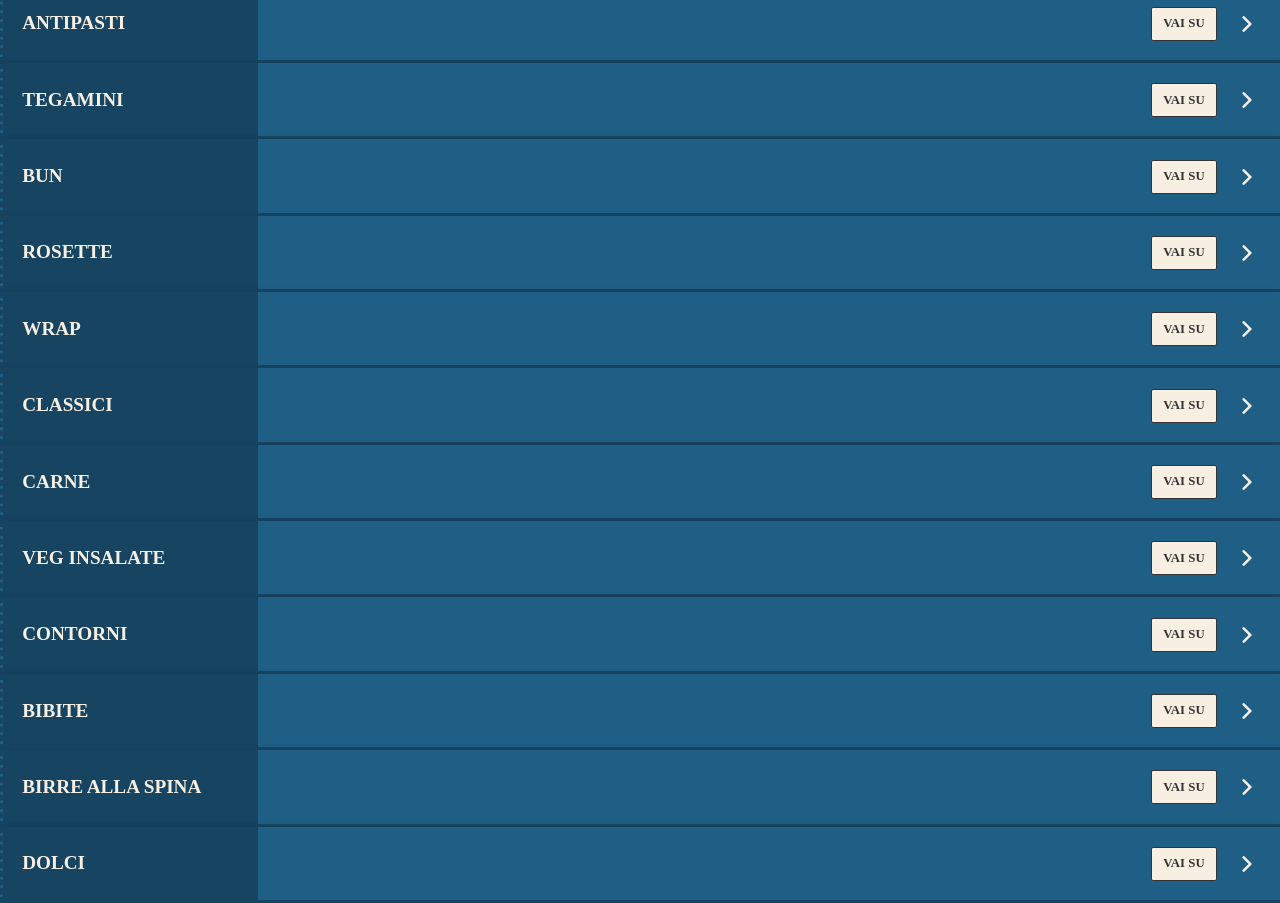
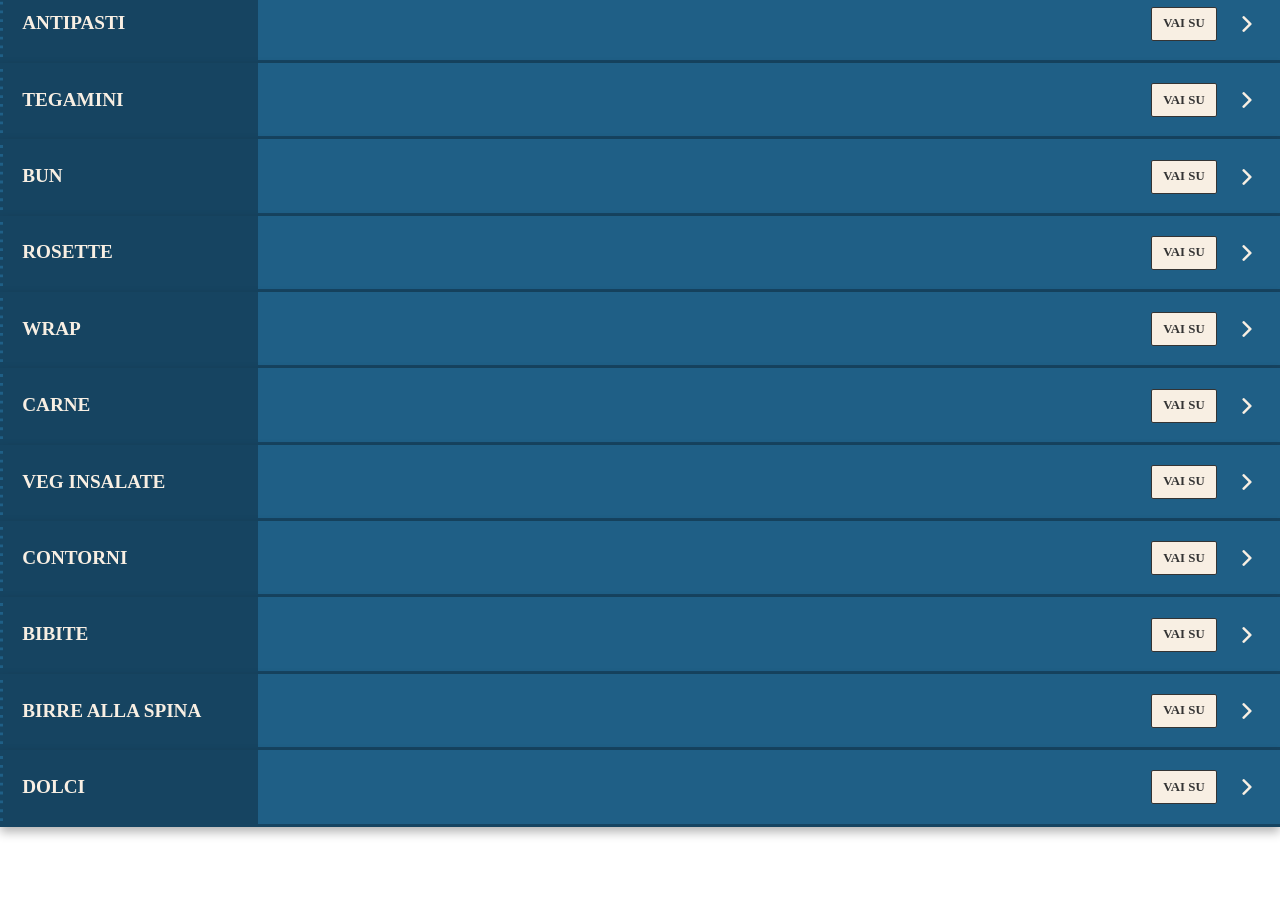
Before and after one commit to FuoriBinario/menu, a React (Create React App) app: page / in a window 1280 px wide. Shown: the part 4114-5017 px from the top of the page. After the commit the page ends 4941 px from the top, so only its background shows below. Built offline with nearby package versions, Linux system fonts and the light colour scheme.

Commit message:
last update

```diff
--- a/src/FoodStore/FoodStore.ts
+++ b/src/FoodStore/FoodStore.ts
@@ -29,11 +29,13 @@ const ANTIPASTI : FoodStore[] = [
   { name: "CROCCHÈ CLASSICO", price: 2.00, qt: 1, ingredients: [] , img:""},
   { name: "CROCCHÈ CON MORTADELLA E PISTACCHIO", price: 3.00, qt: 1, ingredients: [] , img:""},
   { name: "POLPETTINE CLASSICHE", price: 5.00, qt: 1, ingredients: [] , img:""},
+  { name: "POLPETTE DI MELANZANE", price: 5.00, qt: 1, ingredients: [] , img:""},
   { name: "POLPETTINE MORTADELLA E PISTACCHIO", price: 7.00, qt: 1, ingredients: [] , img:""},
   { name: "POLPETTINE CON FONDUTA CACIO E PEPE", price: 7.00, qt: 1, ingredients: [] , img:""},
   { name: "POLPETTINE CON FONDUTA DI PARMIGIANO", price: 6.00, qt: 1, ingredients: [] , img:""},
   { name: "POLPETTINE DI PULLED PORK CON CUORE DI CHEDDAR", price: 6.00, qt: 3, ingredients: [] , img:""},
   { name: "ANELLI DI POLLO AL BACON", price: 6.00, qt: 6, ingredients: [] , img:""},
+  { name: "BOCCONCINI DI CACIO E PEPE",price: 5.00, qt:3, ingredients:[],img:""}
 ];
 
 const TEGAMINI : FoodStore[] = [
@@ -51,34 +53,36 @@ const BUN : FoodStore[] = [
   { name: "SAN ANTONIO", price: 14, qt: 1, ingredients: ["Hamburger di marchigiana 200gr","baconnaise", "doppio bacon crispy", "patate al forno", "salsa special"] , img:"Santantonio"},
   { name: "BOSTON", price: 12, qt: 1, ingredients: ["Hamburger di marchigiana 200gr","english cheddar orange", "bacon croccante", "patatine fritte", "cipolla di tropea caramellata", "salsa bbq", "mayo"] , img:"Boston"},
   { name: "PHILADELPHIA", price: 14, qt: 1, ingredients: ["Hamburger di grana 300gr","parmigiana di patate", "doppio formaggio fuso", "parmacotto","uova", "mayo"] , img:"Philadelphia"},
-  { name: "LOS ANGELES", price: 13, qt: 1, ingredients: ["Sovracosce di pollo crispy", "patate di Avezzano al forno", "caciocavallo silano DOP", "cipolla di tropea caramellata","bacon croccante", "mayo al peperoncino dello chef"] , img:"Losangeles"},
+  { name: "LOS ANGELES", price: 14, qt: 1, ingredients: ["Sovracosce di pollo crispy", "patate di Avezzano al forno", "caciocavallo silano DOP", "cipolla di tropea caramellata","bacon croccante", "mayo al peperoncino dello chef"] , img:"Losangeles"},
   { name: "SANTA BARBARA", price: 10, qt: 1, ingredients: ["Hamburger di maiale nero casertano 180gr", "provola di Agerola", "mortadella di bologna IGP", "patate al forno di Avezzano", "crema di pistacchio homemade"] , img:"Santabrarbara"},
   { name: "SAN FRANCISCO", price: 16, qt: 1, ingredients: ["Doppio hamburger marchigiana 200gr", "doppio english cheddar orange", "doppio bacon croccante", "doppia cipolla di tropea caramellata", "patate fritte"] , img:"Sanfrancisco"},
   { name: "LAS VEGAS", price: 13, qt: 1, ingredients: ["Hamburger di marchigiana 200gr", "parmigiana di melanzane bianca","patate al forno di Avezzano", "provola crispy","bacon croccante", "crema al pesto di basilico homemade"] , img:"Lasvegas"},
   { name: "MONTEREY", price: 13, qt: 1, ingredients: ["Hamburger di marchigiana 250gr", "provola crispy", "parmigiana di melanzane bianca", "funghi champignon trifolati"] , img:"Monterey"},
-  { name: "NEW ORLEANS", price: 12, qt: 1, ingredients: ["Hamburger di maialino nero casertano 180gr", "provola crispy","parmigiana di patate", "parmacotto", "tarallo sbriciolato", "mayo al pepe dello chef"] , img:"Neworleans"},
+  { name: "NEW ORLEANS", price: 13, qt: 1, ingredients: ["Hamburger di maialino nero casertano 180gr", "provola crispy","parmigiana di patate", "parmacotto", "tarallo sbriciolato", "mayo al pepe dello chef"] , img:"Neworleans"},
   { name: "COLORADO", price: 13, qt: 1, ingredients: ["Hamburger di maialino nero casertano 180gr","provola crispy","funghi champignon trifolati","battuto di pomodoro secco", "petali di formaggio", "prosciutto crudo di Parma","crema di funghi"] , img:"Colorado"},
   { name: "MIAMI", price: 10, qt: 1, ingredients: ["Pulled pork cottura slow and low","caciocavallo Irpino","cavolo viola coleslaw","cipolla di tropea caramellata"] , img:"Miami"},
   { name: "PORTLAND", price: 13, qt: 1, ingredients: ["Hamburger di pollo crispy","english cheddar orange","bacon","pomodoro cuore di bue","insalata iceberg","cipolla croccante","salsa special dello chef"] , img:"Portland"},
   { name: "MANHATTAN", price: 12, qt: 1, ingredients: ["Hamburger di pollo di 180 gr crispy","provola di Agerola","bacon croccante","parmigiana di patate","mayo"] , img:"Manhattan"},
-  { name: "ORLANDO", price: 11, qt: 1, ingredients: ["Pulled pork homemade cottura slow and low","bacon croccante","patate al forno di Avezzano","english cheddar orange","cipolla caramellata","salsa special dello chef"] , img:"Orlando"},
+  { name: "ORLANDO", price: 12, qt: 1, ingredients: ["Pulled pork homemade cottura slow and low","bacon croccante","patate al forno di Avezzano","english cheddar orange","cipolla caramellata","salsa special dello chef"] , img:"Orlando"},
   { name: "PANINO DELLO CHEF", price: 11, qt: 1, ingredients: ["Polpette fritte di marchigiana","formaggio fuso","friarielli","tarallo sbriciolato","mayo al peperoncino homemade"] , img:"Chef"},
   { name: "PANINO DELLO CHEF 2.0", price: 11, qt: 1, ingredients: ["Hamburger marchigiana 200gr","caciocavallo Irpino","cavolo viola coleslaw","crema di zucchine","salsa tartufata homemade"] , img:"Chef2"},
   { name: "SMASH BUN", price: 10, qt: 1, ingredients: ["Doppio hamburger marchigiana 100gr smashed","doppio english cheddar orange","doppio bacon croccante"] , img:"Smash"},
   { name: "SMASH BUN 2.0", price: 12, qt: 1, ingredients: ["Doppio hamburger marchigiana 100gr smashed","doppio english cheddar orange","doppio bacon croccante","colata cheddar e bacon"] , img:"Newsmash"},
-  { name: "SMASH BUN 3.0", price: 11, qt: 1, ingredients: ["Doppio hamburger marchigiana 100gr smashed","english cheddar orange","insalata iceberg","pomodoro cuore di bue"] , img:"Newsmash"},
+  { name: "SMASH BUN 3.0", price: 11, qt: 1, ingredients: ["Doppio hamburger marchigiana 100gr smashed","english cheddar orange","insalata iceberg","pomodoro cuore di bue"] , img:""},
   { name: "TEXAS", price: 14, qt: 1, ingredients: ["Hamburger di marchigiana 250gr","provola di Agerola crispy","patate al forno di Avezzano","friarielli","prosciutto crudo di Parma","mayo al basilico dello chef"] , img:"Texas"},
   { name: "LOUISIANA", price: 12, qt: 1, ingredients: ["Hamburger di maialino nero casertano 180gr","melanzane grill","provola di Agerola","pomodori semidry","speck","nocciole del piemonte IGP","mayo"] , img:"Louisiana"},
-  { name: "MASSACHUSSETS", price: 12, qt: 1, ingredients: ["Hamburger di marchigiana 200gr","parmigiana di patate","parmacotto","fonduta di parmigiana","caciocavallo Irpino","mayo"] , img:"Massachusset"},
+  { name: "MASSACHUSSETS", price: 13, qt: 1, ingredients: ["Hamburger di marchigiana 200gr","parmigiana di patate","parmacotto","fonduta di parmigiana","caciocavallo Irpino","mayo"] , img:"Massachusset"},
 ]
 
 const ROSETTE : FoodStore[] = [
-  { name: "DENVER", price: 12, qt: 1, ingredients: ["Polpette fritte","caciocavallo Irpino","parmigiana di melanzane bianca","parmacotto","mayo al basilico dello chef"] , img:"Denver"},
+  { name: "DENVER", price: 13, qt: 1, ingredients: ["Polpette fritte","caciocavallo Irpino","parmigiana di melanzane bianca","prosciutto crudo di Parma","mayo al basilico dello chef"] , img:"Denver"},
   { name: "SAN DIEGO", price: 11, qt: 1, ingredients: ["Hamburger di marchigiana 200gr","provola di Agerola","prosciutto crudo di Parma","pomodoro cuore di bue","insalata iceberg","mayo"] , img:"Sandiego"},
   { name: "MALIBÙ", price: 11, qt: 1, ingredients: ["Cotoletta di pollo crispy","provola di Agerola","funghi champignon trifolati","cipolla di tropea caramellata","mayo"] , img:""},
-  { name: "SEATTLE", price: 11, qt: 1, ingredients: ["Banditos","parmacotto","provola di Agerola","patate al forno di Avezzano", "friarielli","mayo"] , img:"Seattle"},
-  { name: "WASHINGTON", price: 14, qt: 1, ingredients: ["Porchetta di Ariccia","provola di Agerola crispy","prosciutto crudo di Parma","friarielli","mayo al peperoncino"] , img:"Washington"},
+  { name: "SEATTLE", price: 12, qt: 1, ingredients: ["Banditos","parmacotto","provola di Agerola","patate al forno di Avezzano", "friarielli","mayo"] , img:"Seattle"},
+  { name: "WASHINGTON", price: 12, qt: 1, ingredients: ["Porchetta di Ariccia","provola di Agerola crispy","prosciutto crudo di Parma","friarielli","mayo al peperoncino"] , img:"Washington"},
   { name: "CINCINNATI", price: 12, qt: 1, ingredients: ["Hamburger di marchigiana grana padano DOP 300gr","caciocavallo Irpino","friarielli","mayo al peperoncino"] , img:"Cincinnati"},
+  { name: "KANSAS", price: 13, qt: 1, ingredients: ["Spezzatino alla birra Guinness", "patate al forno di Avezzano","fonduta di parmigiano reggiano Dop"] , img:""},
+  { name: "UTAH", price: 13, qt: 1, ingredients: ["Polpette al ragù","caciocavallo irpino Dop", "friarielli"] , img:""}
 ]
 
 const WRAP : FoodStore[] = [
@@ -90,16 +94,16 @@ const WRAP : FoodStore[] = [
   { name: "SAN JOSE", price: 11, qt: 1, ingredients: ["polpettine fritte","provola di Agerola","funghi champignon trifolati","parmacotto","mayo"] , img:""},
 ]
 
-const CLASSICI : FoodStore[] = [
-  { name: "BUN CLASSICO 1", price: 6, qt: 1, ingredients: ["Cotoletta di pollo crispy", "provola d'agerola", "patate fritte stick"] , img:""},
-  { name: "BUN CLASSICO 2", price: 6, qt: 1, ingredients: ["Hamburger di marchigiana 200gr", "provola d'agerola", "patate fritte stick"] , img:""},
-  { name: "BUN CLASSICO 3", price: 7, qt: 1, ingredients: ["Cotoletta di pollo crispy", "provola d'agerola", "insalata iceberg","pomodoro Sorrento"] , img:""},
-  { name: "BUN CLASSICO 4", price: 6, qt: 1, ingredients: ["Hamburger di marchigiana 200gr", "sottiletta", "parmacotto"] , img:""},
-  { name: "BUN CLASSICO 5", price: 6, qt: 1, ingredients: ["Wurstel", "patate fritte stick", "provola d'agerola"] , img:""},
-  { name: "BUN CLASSICO 6", price: 7, qt: 1, ingredients: ["Porchetta di Ariccia","provola d'agerola","funghi champignon trifolati"] , img:""},
-  { name: "ROSETTA CLASSICA 1", price: 7, qt: 1, ingredients: ["Hamburger di maialino nero casertano 180gr", "Provola d'agerola", "friarielli"] , img:""},
-  { name: "ROSETTA CLASSICA 2", price: 7, qt: 1, ingredients: ["Porchetta di Ariccia", "Provola d'agerola", "Melanzane grigliate"] , img:""}
-]
+// const CLASSICI : FoodStore[] = [
+//   { name: "BUN CLASSICO 1", price: 6, qt: 1, ingredients: ["Cotoletta di pollo crispy", "provola d'agerola", "patate fritte stick"] , img:""},
+//   { name: "BUN CLASSICO 2", price: 6, qt: 1, ingredients: ["Hamburger di marchigiana 200gr", "provola d'agerola", "patate fritte stick"] , img:""},
+//   { name: "BUN CLASSICO 3", price: 7, qt: 1, ingredients: ["Cotoletta di pollo crispy", "provola d'agerola", "insalata iceberg","pomodoro Sorrento"] , img:""},
+//   { name: "BUN CLASSICO 4", price: 6, qt: 1, ingredients: ["Hamburger di marchigiana 200gr", "sottiletta", "parmacotto"] , img:""},
+//   { name: "BUN CLASSICO 5", price: 6, qt: 1, ingredients: ["Wurstel", "patate fritte stick", "provola d'agerola"] , img:""},
+//   { name: "BUN CLASSICO 6", price: 7, qt: 1, ingredients: ["Porchetta di Ariccia","provola d'agerola","funghi champignon trifolati"] , img:""},
+//   { name: "ROSETTA CLASSICA 1", price: 7, qt: 1, ingredients: ["Hamburger di maialino nero casertano 180gr", "Provola d'agerola", "friarielli"] , img:""},
+//   { name: "ROSETTA CLASSICA 2", price: 7, qt: 1, ingredients: ["Porchetta di Ariccia", "Provola d'agerola", "Melanzane grigliate"] , img:""}
+// ]
 
 const CARNE : FoodStore[] = [
   { name: "TAGLIATA DI MARCHIGIANA 300GR", price: 18, qt: 1, ingredients: ["rucola","scaglie di parmigiano","pomodori o pomodori semi-dry"] , img:"Tagliata"},
@@ -129,7 +133,6 @@ const CONTORNI : FoodStore[] = [
   { name: "CIPOLLA CARAMELLATA", price: 4, qt: 1, ingredients: [] , img:""},
   { name: "PATATE AL FORNO", price: 5, qt: 1, ingredients: [] , img:""},
   { name: "PATATE STICK", price: 5, qt: 1, ingredients: [] , img:""},
-
   { name: "INSALATA ICEBERG ", price: 3, qt: 1, ingredients: [] , img:""},
   { name: "MISTICANZA (insalata mista)", price: 3, qt: 1, ingredients: [] , img:""},
   { name: "POMODORI SORRENTO", price: 3, qt: 1, ingredients: [] , img:""},
@@ -168,7 +171,7 @@ const DOLCI : FoodStore[] = [
 export default FoodStore;
 export {ANTIPASTI,
   BUN,
-  CLASSICI,
+  // CLASSICI,
   ROSETTE,
   WRAP,
   CARNE,
--- a/src/Page/Home.tsx
+++ b/src/Page/Home.tsx
@@ -4,7 +4,7 @@ import style from "./stylepage/Home.module.css";
 
 import CategoryCard from "./../Component/CategoryCard/CategoryCard";
 
-import FoodStore, {ANTIPASTI, BUN, ROSETTE, WRAP, CLASSICI, CARNE, VEGINSALATE, CONTORNI, BIBITE, BIRREALLASPINA, DOLCI, TEGAMINI} from "./../FoodStore/FoodStore"
+import FoodStore, {ANTIPASTI, BUN, ROSETTE, WRAP/*, CLASSICI*/, CARNE, VEGINSALATE, CONTORNI, BIBITE, BIRREALLASPINA, DOLCI, TEGAMINI} from "./../FoodStore/FoodStore"
 
 
 import ImgAntipasti from "./../Resource/category/antipasti.jpg";
@@ -79,7 +79,7 @@ function Home() {
                 <CategoryCard name="Bun" route="#bun" img={ImgBun} onClick={e => toggleMenu(e, "bun")}/>
                 <CategoryCard name="Rosette" route="#rosette" img={ImgCiabatte} onClick={e => toggleMenu(e, "rosette")}/>
                 <CategoryCard name="Wrap" route="#wrap" img={ImgWrap} onClick={e => toggleMenu(e, "wrap")}/>
-                <CategoryCard name="Classici" route="#classici" img={ImgBunClassic} onClick={e => toggleMenu(e, "classici")}/>
+                {/* <CategoryCard name="Classici" route="#classici" img={ImgBunClassic} onClick={e => toggleMenu(e, "classici")}/> */}
                 <CategoryCard name="Carne" route="#carne" img={ImgCarne} onClick={e => toggleMenu(e, "carne")}/>
                 <CategoryCard name="Veg Insalate" route="#veginsalate" img={ImgVegInsalate} onClick={e => toggleMenu(e, "veginsalate")}/>
                 <CategoryCard name="Contorni" route="#contorni" img={ImgContorni} onClick={e => toggleMenu(e, "contorni")}/>
@@ -139,7 +139,7 @@ function Home() {
                             {WRAP.map((food : FoodStore, index) => <FoodInLine food={food} treno="WRAP" key={index+"_"+food.name}/>)}
                         </div>
                     </li>
-                    <li id="classici" className={style.listBox}>
+                    {/* <li id="classici" className={style.listBox}>
                         <div className={style.menuCategory}>
                             <p>Classici</p>
                             <Link to="#navigation" reloadDocument>Vai su</Link>
@@ -148,7 +148,7 @@ function Home() {
                         <div className={style.list}>
                             {CLASSICI.map((food : FoodStore, index) => <FoodInLine food={food} treno="CLASSICI" key={index+"_"+food.name}/>)}
                         </div>
-                    </li>
+                    </li> */}
                     <li id="carne" className={style.listBox}>
                         <div className={style.menuCategory}>
                             <p>Carne</p>
```
